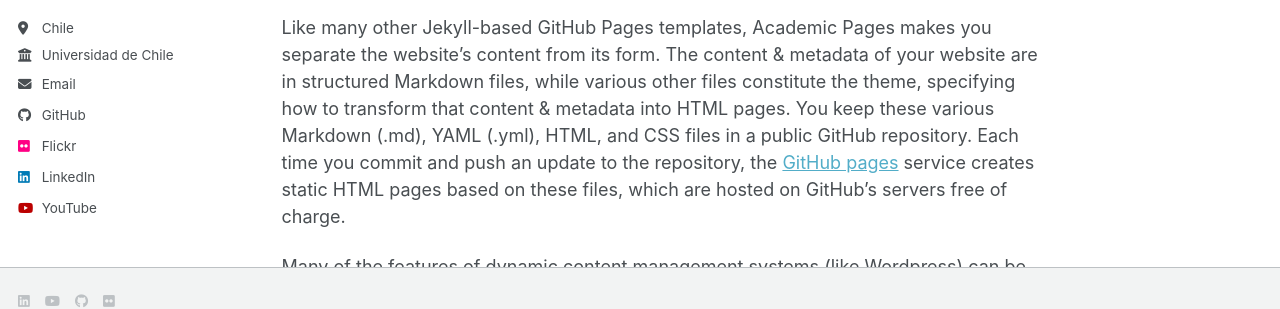
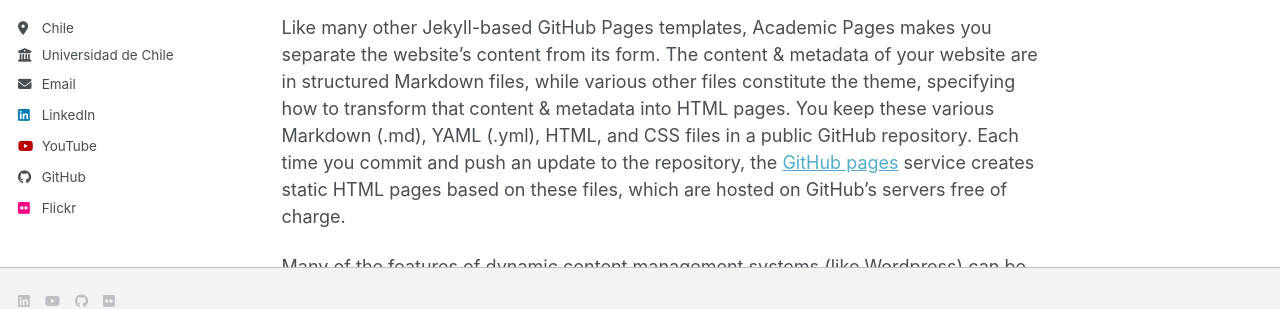
Before and after one commit to Bianca-Zamora-Araya/Bianca-Zamora-Araya.github.io, a Jekyll site: the page built from _pages/about.md, in a window 1280 px wide. Shown: the part 522-831 px from the top of the page. Built offline with Jekyll 4.4.1, drawn with Linux system fonts in a browser that asks for light colours; a style sheet for code colours, icons or effects is not loaded.

Commit message:
Update author-profile.html

```diff
--- a/_includes/author-profile.html
+++ b/_includes/author-profile.html
@@ -23,19 +23,43 @@
   <div class="author__urls-wrapper">
     <button class="btn btn--inverse">Follow</button>
     <ul class="author__urls social-icons">
-      <!-- Font Awesome icons / Biographic information  -->
+      <!-- Font Awesome icons / Biographic information BIANCA  -->
       {% if author.location %}
         <li class="author__desktop"><i class="fas fa-fw fa-location-dot icon-pad-right" aria-hidden="true"></i>{{ author.location }}</li>
       {% endif %}
       {% if author.employer %}
         <li class="author__desktop"><i class="fas fa-fw fa-building-columns icon-pad-right" aria-hidden="true"></i>{{ author.employer }}</li>
       {% endif %}
+      {% if author.email %}
+        <li><a href="mailto:{{ author.email }}"><i class="fas fa-fw fa-envelope icon-pad-right" aria-hidden="true"></i>{{ site.data.ui-text[site.locale].email_label | default: "Email" }}</a></li>
+      {% endif %}
+      {% if author.linkedin %}
+        <li><a href="https://www.linkedin.com/in/{{ author.linkedin }}"><i class="fab fa-fw fa-linkedin icon-pad-right" aria-hidden="true"></i>LinkedIn</a></li>
+      {% endif %}
+      {% if author.youtube %}
+        <li><a href="https://www.youtube.com/@{{ author.youtube }}"><i class="fab fa-fw fa-youtube icon-pad-right" aria-hidden="true"></i>YouTube</a></li>
+      {% endif %}
+      {% if author.github %}
+        <li><a href="https://github.com/{{ author.github }}"><i class="fab fa-fw fa-github icon-pad-right" aria-hidden="true"></i>GitHub</a></li>
+      {% endif %}
+      {% if author.flickr %}
+        <li><a href="https://www.flickr.com/{{ author.flickr }}"><i class="fab fa-fw fa-flickr icon-pad-right" aria-hidden="true"></i>Flickr</a></li>
+      {% endif %}
+
+
+      <!-- Font Awesome icons / Biographic information  -->
+      <!-- {% if author.location %}
+        <li class="author__desktop"><i class="fas fa-fw fa-location-dot icon-pad-right" aria-hidden="true"></i>{{ author.location }}</li>
+      {% endif %}
+      {% if author.employer %}
+        <li class="author__desktop"><i class="fas fa-fw fa-building-columns icon-pad-right" aria-hidden="true"></i>{{ author.employer }}</li>
+      {% endif %} -->
       {% if author.uri %}
         <li><a href="{{ author.uri }}"><i class="fas fa-fw fa-link icon-pad-right" aria-hidden="true"></i>{{ site.data.ui-text[site.locale].website_label | default: "Website" }}</a></li>
       {% endif %}
-      {% if author.email %}
+      <!-- {% if author.email %}
         <li><a href="mailto:{{ author.email }}"><i class="fas fa-fw fa-envelope icon-pad-right" aria-hidden="true"></i>{{ site.data.ui-text[site.locale].email_label | default: "Email" }}</a></li>
-      {% endif %}
+      {% endif %} -->
 
       <!-- Font Awesome and Academicons icons / Academic websites -->
       {% if author.academia %}
@@ -85,9 +109,9 @@
       {% if author.dribbble %}
         <li><a href="https://dribbble.com/{{ author.dribbble }}"><i class="fab fa-fw fa-dribbble icon-pad-right" aria-hidden="true"></i>Dribbble</a></li>
       {% endif %}
-      {% if author.github %}
+      <!-- {% if author.github %}
         <li><a href="https://github.com/{{ author.github }}"><i class="fab fa-fw fa-github icon-pad-right" aria-hidden="true"></i>GitHub</a></li>
-      {% endif %}
+      {% endif %} -->
       {% if author.kaggle %}
         <li><a href="https://kaggle.com/{{ author.kaggle }}"><i class="fab fa-fw fa-kaggle icon-pad-right" aria-hidden="true"></i>Kaggle</a></li>
       {% endif %}
@@ -105,9 +129,9 @@
       {% if author.facebook %}
         <li><a href="https://www.facebook.com/{{ author.facebook }}"><i class="fab fa-fw fa-facebook-f icon-pad-right" aria-hidden="true"></i>Facebook</a></li>
       {% endif %}
-      {% if author.flickr %}
+      <!-- {% if author.flickr %}
         <li><a href="https://www.flickr.com/{{ author.flickr }}"><i class="fab fa-fw fa-flickr icon-pad-right" aria-hidden="true"></i>Flickr</a></li>
-      {% endif %}
+      {% endif %}       -->
       {% if author.foursquare %}
         <li><a href="https://foursquare.com/{{ author.foursquare }}"><i class="fab fa-fw fa-foursquare icon-pad-right" aria-hidden="true"></i>Foursquare</a></li>
       {% endif %}
@@ -126,9 +150,9 @@
       {% if author.lastfm %}
         <li><a href="https://last.fm/user/{{ author.lastfm }}"><i class="fab fa-fw fa-lastfm icon-pad-right" aria-hidden="true"></i>Last.fm</a></li>
       {% endif %}
-      {% if author.linkedin %}
+      <!-- {% if author.linkedin %}
         <li><a href="https://www.linkedin.com/in/{{ author.linkedin }}"><i class="fab fa-fw fa-linkedin icon-pad-right" aria-hidden="true"></i>LinkedIn</a></li>
-      {% endif %}
+      {% endif %}       -->
       {% if author.mastodon %}
         <li><a href="{{ author.mastodon }}"><i class="fab fa-fw fa-mastodon icon-pad-right" aria-hidden="true"></i>Mastodon</a></li>
       {% endif %}
@@ -165,9 +189,9 @@
       {% if author.xing %}
         <li><a href="https://www.xing.com/profile/{{ author.xing }}"><i class="fab fa-fw fa-xing icon-pad-right" aria-hidden="true"></i>XING</a></li>
       {% endif %}
-      {% if author.youtube %}
+      <!-- {% if author.youtube %}
         <li><a href="https://www.youtube.com/@{{ author.youtube }}"><i class="fab fa-fw fa-youtube icon-pad-right" aria-hidden="true"></i>YouTube</a></li>
-      {% endif %}
+      {% endif %} -->
       {% if author.zhihu %}
       <li><a href="https://www.zhihu.com/people/{{ author.zhihu }}"><i class="fab fa-fw fa-zhihu icon-pad-right" aria-hidden="true"></i>Zhihu</a></li>
       {% endif %}
```
